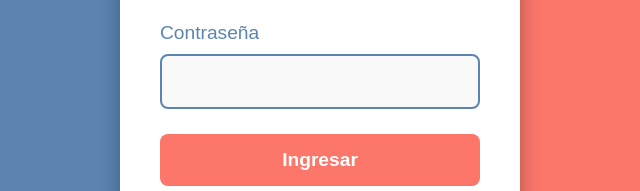
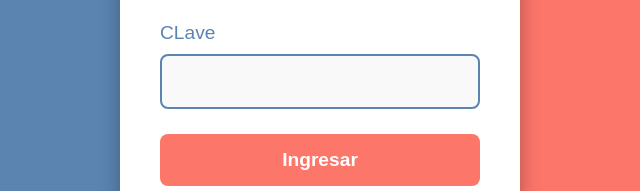
Before and after one commit to Yarbisbeme/Login, a plain HTML site: page index.html in a window 1280 px wide. Shown: the part 338-529 px from the top of the page, 320-960 px from the left. Drawn offline with Linux system fonts and the light colour scheme.

Commit message:
cambio de nombre a clave

```diff
--- a/index.html
+++ b/index.html
@@ -15,7 +15,7 @@
         <input type="text" id="username" name="username" required>
       </div>
       <div class="input-container">
-        <label for="password">Contraseña</label>
+        <label for="password">CLave</label>
         <input type="password" id="password" name="password" required>
       </div>
       <button type="submit" class="btn login">Ingresar</button>
```
